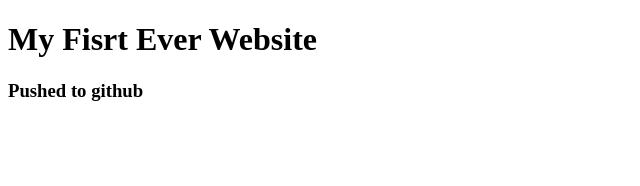
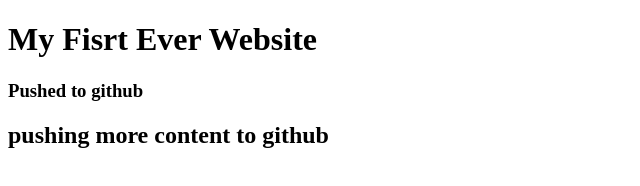
Before and after one commit to Maisha-Shams/my-first-website, a plain HTML site: page index.html in a window 1280 px wide. Shown: the whole page, without its empty margins (0-640 px from the left). Drawn offline with Linux system fonts and the light colour scheme.

Commit message:
practicing to push

```diff
--- a/index.html
+++ b/index.html
@@ -9,5 +9,6 @@
 <body>
     <h1>My Fisrt Ever Website</h1>
     <h3>Pushed to github</h3>
+    <h2>pushing more content to github</h2>
 </body>
 </html>
```
